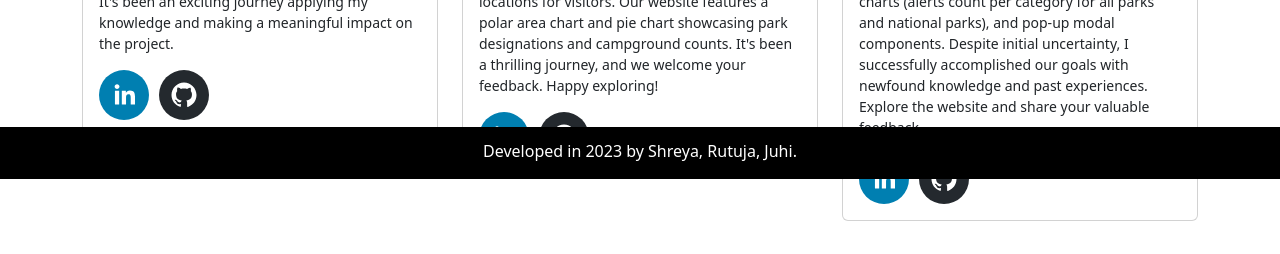
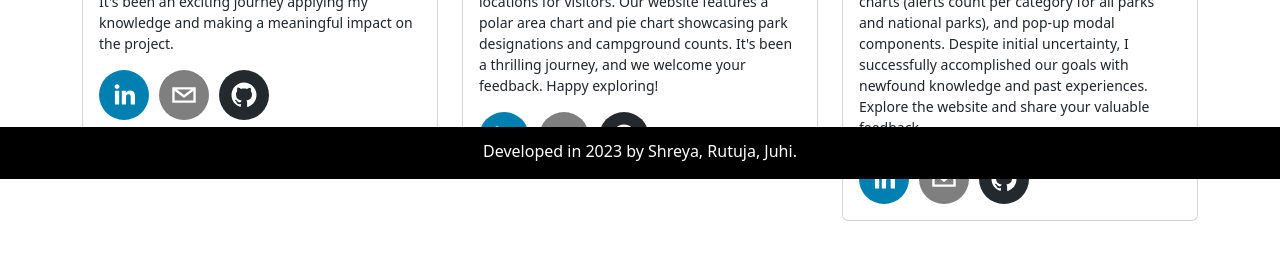
Before and after one commit to rutujapadgilwar/Park-Dashboard, a React (Create React App) app in the folder park-dashboard/: page /AboutUs in a window 1280 px wide. Shown: the part 621-875 px from the top of the page. Built offline with nearby package versions, Linux system fonts and the light colour scheme.

Commit message:
Rectified email icon redirection issue

```diff
--- a/park-dashboard/src/Pages/AboutUs/AboutUs.js
+++ b/park-dashboard/src/Pages/AboutUs/AboutUs.js
@@ -16,6 +16,7 @@ function TeamMember({
   linkedIn,
   github,
 }) {
+  const emailUrl = `mailto:${email}`;
   return (
     <Col md={4} sm={6}>
       <Card className="sampleContainer">
@@ -31,7 +32,11 @@ function TeamMember({
           <Card.Text style={{ fontSize: "14px" }}>{description}</Card.Text>
 
           <SocialIcon url={linkedIn} style={{ marginRight: "10px" }} />
-
+          <SocialIcon
+            url={emailUrl}
+            network="email"
+            style={{ marginRight: "10px" }}
+          />
           <SocialIcon url={github} network="github" />
         </Card.Body>
       </Card>
@@ -52,6 +57,7 @@ function TeamPage() {
             name="Juhi Augustine Kamaraj Nalli"
             role="Developer"
             description="Hi everyone! I'm Juhi, a Computer Science Graduate Student at Portland State University. I've created a captivating carousel, informative alert component, and air quality feature for park visitors. I also implemented an engaging Activity vs National Park donut chart and a user-friendly pop-up modal for categorizing national parks by US states. Additionally, I designed and implemented the footer view and about us page. It's been an exciting journey applying my knowledge and making a meaningful impact on the project."
+            email="juh3@pdx.edu"
             linkedIn="https://www.linkedin.com/in/juhikamaraj/"
             github="https://github.com/juhiaugustine"
           />
@@ -60,6 +66,7 @@ function TeamPage() {
             name="Shreya Choure"
             role="Developer"
             description="Hello, I'm Shreya Choure, a Computer Science graduate student at PSU. We developed a user-centric dashboard app to explore new technologies. Check out the interactive map I created and navigate to individual park pages. Our National Park pages can be accessed from the search bar. I added park info, weather details, and directions from National Park services. I also compiled passport stamping locations for visitors. Our website features a polar area chart and pie chart showcasing park designations and campground counts. It's been a thrilling journey, and we welcome your feedback. Happy exploring!"
+            email="schoure@pdx.edu"
             linkedIn="https://www.linkedin.com/in/shreya-choure/"
             github=" https://github.com/schoure98"
           />
@@ -68,6 +75,7 @@ function TeamPage() {
             name="Rutuja Padgilwar"
             role="Developer"
             description="Hello, I'm Rutuja Padgilwar, a Graduate Student at Portland State University studying MS in Computer Science. In this project, I designed and implemented various components including the navbar section, informative card components (weather forecast, park activities, things to do, campground, and more), line charts (5-day weather forecast), bar charts (state vs. national park, state vs. generic parks), 3D pie charts (alerts count per category for all parks and national parks), and pop-up modal components. Despite initial uncertainty, I successfully accomplished our goals with newfound knowledge and past experiences. Explore the website and share your valuable feedback."
+            email="rpadgil2@pdx.edu"
             linkedIn="https://www.linkedin.com/in/rutuja-padgilwar"
             github=" https://github.com/rutujapadgilwar"
           />
```
